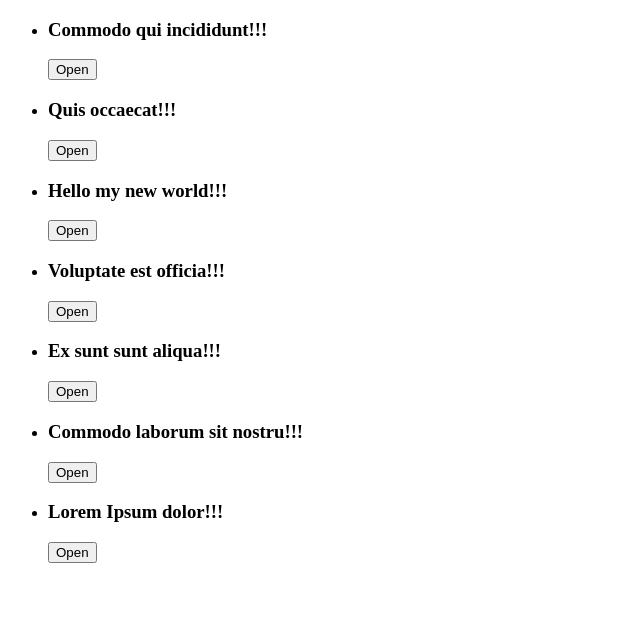
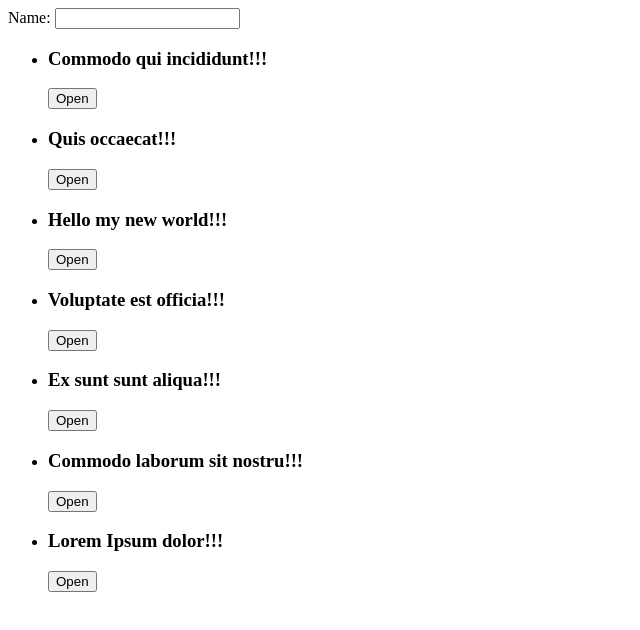
Before and after one commit to OlegSharyk/react-course-yakob-start, a React app: page / in a window 1280 px wide. Shown: the top 630 px of the page, without its empty margins (0-640 px from the left). Built offline with nearby package versions, Linux system fonts and the light colour scheme.

Commit message:
add user form

```diff
--- a/src/components/App.js
+++ b/src/components/App.js
@@ -2,6 +2,7 @@
 import PropTypes from 'prop-types';
 import ArticleList from './ArticleList';
 import ArticleChart from './ArticleChart';
+import UserForm from './UserForm';
 
 class App extends Component {
     static PropTypes = {
@@ -11,6 +12,7 @@
     render(){
         return (
             <div>
+                <UserForm />
                 <ArticleList articles={this.props.articles} />
                 <ArticleChart articles={this.props.articles}  />
             </div>
--- /dev/null
+++ b/src/components/UserForm.js
@@ -0,0 +1,29 @@
+import React, { Component } from 'react';
+
+
+class UserForm extends Component {
+    static PropTypes = {
+
+    }
+
+    state = {
+        username: ''
+    }
+
+    handleUserChange = (ev) => {
+        if (ev.target.value.length > 10) return
+        this.setState({
+            username: ev.target.value
+        })
+    }
+
+    render() {
+        return (
+            <div>
+                Name: <input type="text" value={this.state.username} onChange={this.handleUserChange} />
+            </div>
+        )
+    }
+}
+
+export default UserForm;
```
